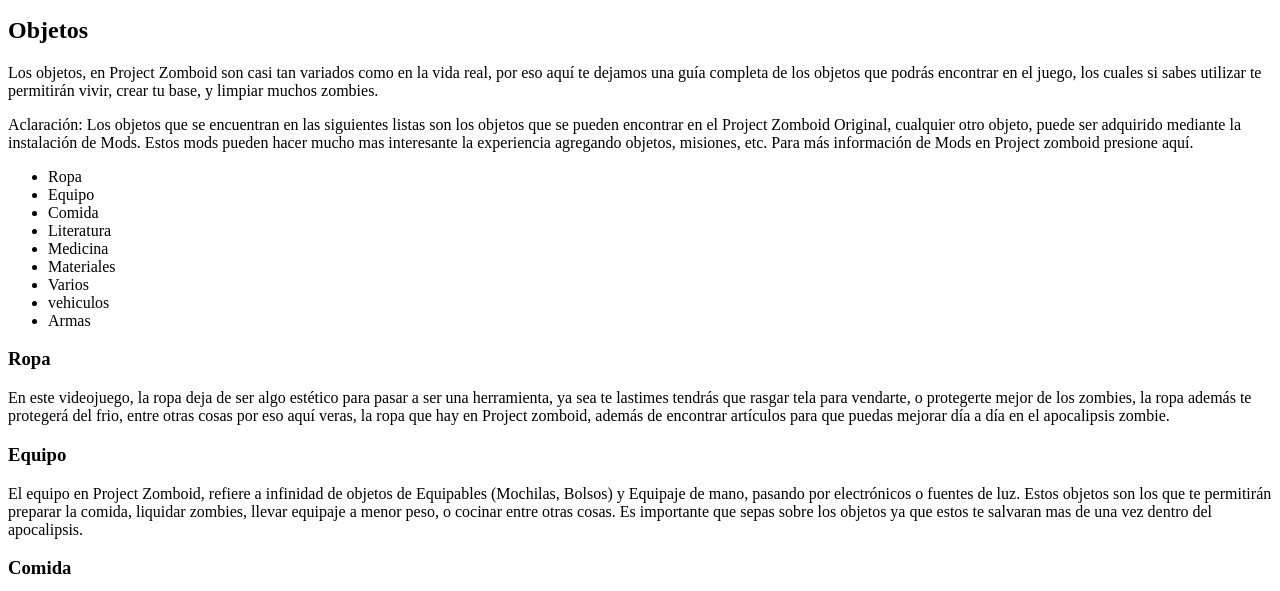
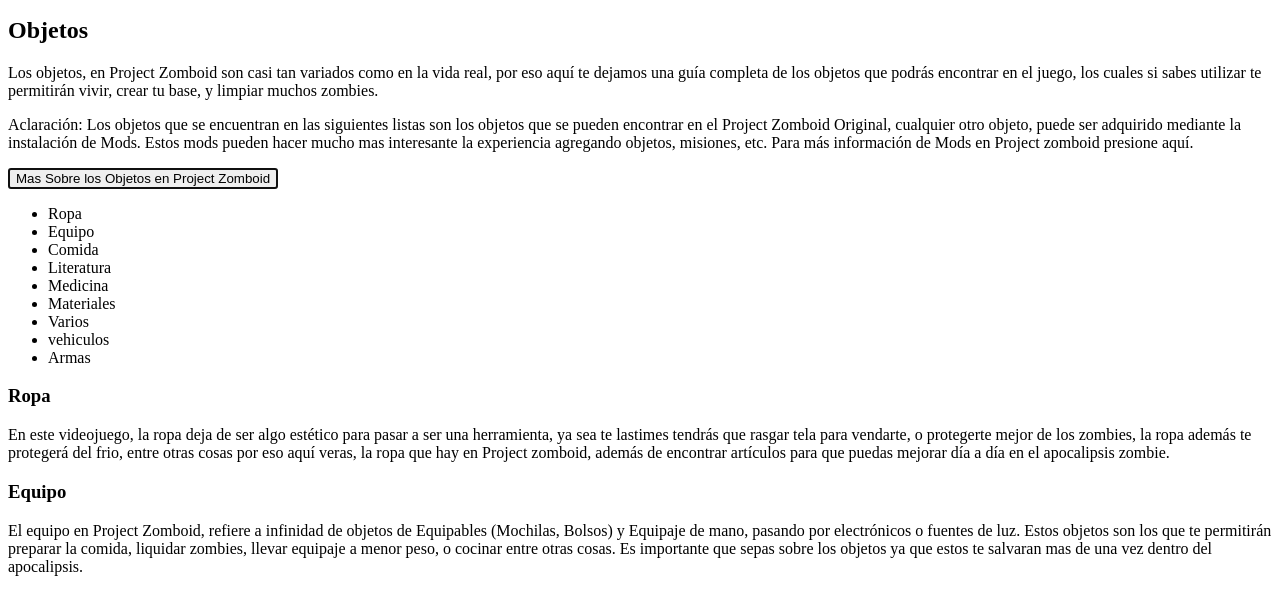
Before and after one commit to NicooSanna/Project-zomboid-Blog, a plain HTML site: page index.html in a window 1280 px wide. Shown: the part 119-710 px from the top of the page. Drawn offline with Linux system fonts and the light colour scheme.

Commit message:
Update index.html

```diff
--- a/index.html
+++ b/index.html
@@ -22,7 +22,9 @@
     <h2>Objetos</h2>
     <p>Los objetos, en Project Zomboid son casi tan variados como en la vida real, por eso aquí te dejamos una guía completa de los objetos que podrás encontrar en el juego, los cuales si sabes utilizar te permitirán vivir, crear tu base, y limpiar muchos zombies.</p>
     <p>Aclaración: Los objetos que se encuentran en las siguientes listas son los objetos que se pueden encontrar en el Project Zomboid Original, cualquier otro objeto, puede ser adquirido mediante la instalación de Mods. Estos mods pueden hacer mucho mas interesante la experiencia agregando objetos, misiones, etc. Para más información de Mods en Project zomboid presione aquí.</p>
+    <button type="button" name="Objetos en el Project Zomboid" autofocus>Mas Sobre los Objetos en Project Zomboid</button>
 
+    <nav>
         <ul>
             <li>Ropa</li>
             <li>Equipo</li>
@@ -34,6 +36,7 @@
             <li>vehiculos</li>
             <li>Armas</li>
         </ul>
+    </nav>
 
     <h3>Ropa</h3>
     <p>En este videojuego, la ropa deja de ser algo estético para pasar a ser una herramienta, ya sea te lastimes tendrás que rasgar tela para vendarte, o protegerte mejor de los zombies, la ropa además te protegerá del frio, entre otras cosas por eso aquí veras, la ropa que hay en Project zomboid, además de encontrar artículos para que puedas mejorar día a día en el apocalipsis zombie.</p>
```
Lines whose indentation alone changed are shown as unchanged.
